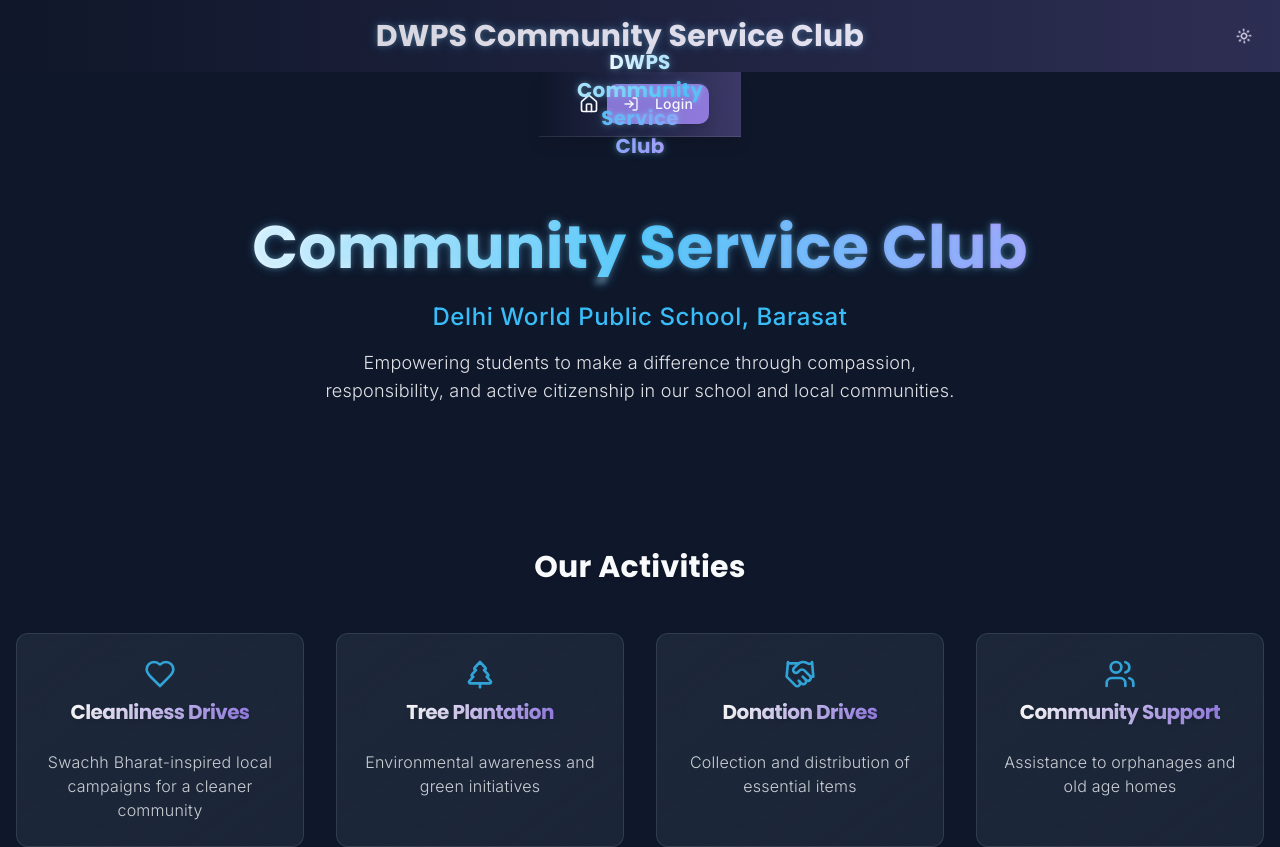
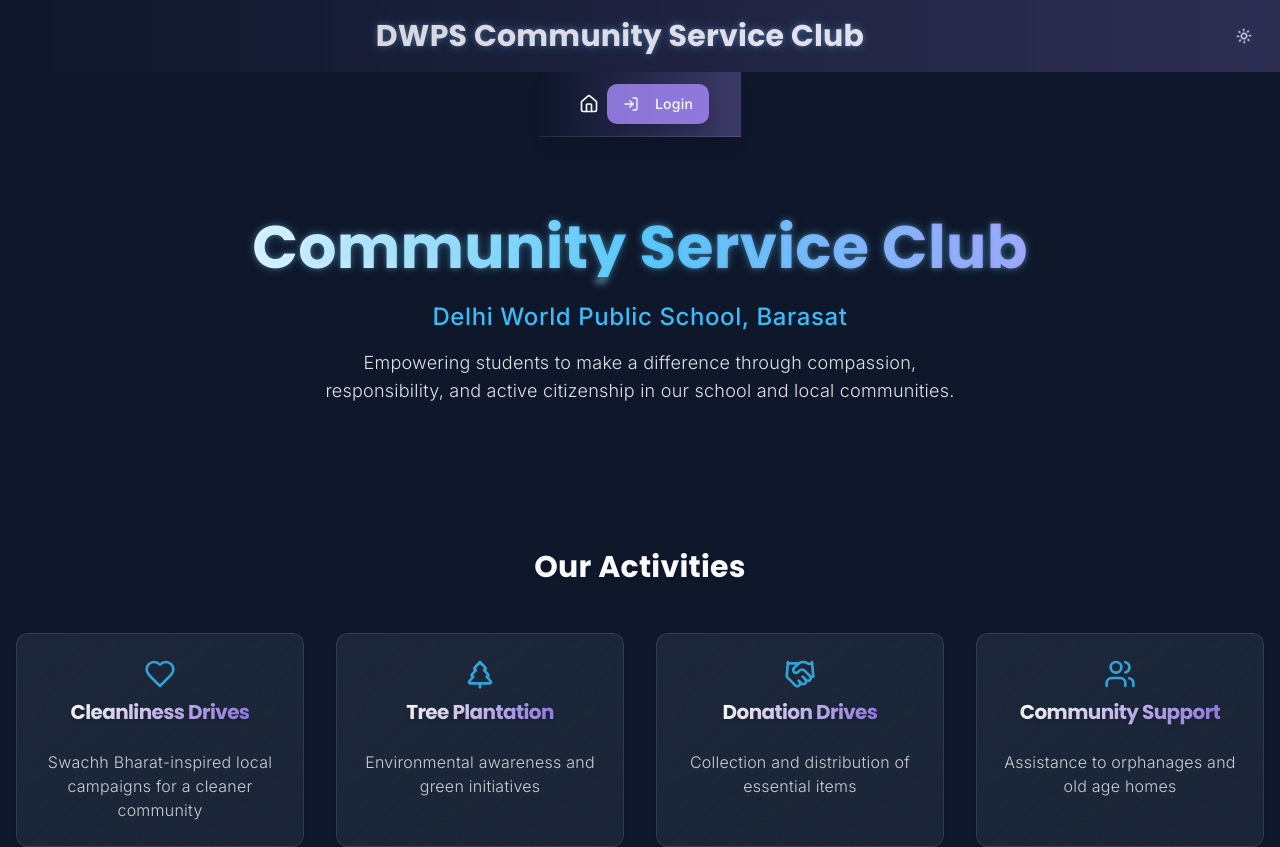
Before and after one commit to Riju-Rahaman/communityclub_dwpsb, a React (Vite) app: page / in a window 1280 px wide. Shown: the top 847 px of the page. Built offline with nearby package versions, Linux system fonts and the light colour scheme.

Commit message:
Remove DWPS Community Service Club name
Remove the club name from the login and home button.

```diff
--- a/src/components/MainNav.tsx
+++ b/src/components/MainNav.tsx
@@ -1,4 +1,3 @@
-
 import { useState, useEffect } from "react";
 import { Link, useNavigate } from "react-router-dom";
 import { Button } from "@/components/ui/button";
@@ -58,15 +57,6 @@ const MainNav = () => {
             </Link>
           </div>
 
-          <Link
-            to="/"
-            className="absolute left-1/2 transform -translate-x-1/2 text-foreground text-xl font-bold hover:text-white/90 transition-colors hover:scale-105 duration-300"
-          >
-            <span className="animate-text-glow font-poppins bg-gradient-to-r from-white via-accent to-secondary bg-clip-text text-transparent">
-              DWPS Community Service Club
-            </span>
-          </Link>
-
           <div className="flex items-center space-x-4">
             {!isLoggedIn ? (
               <Button
```
